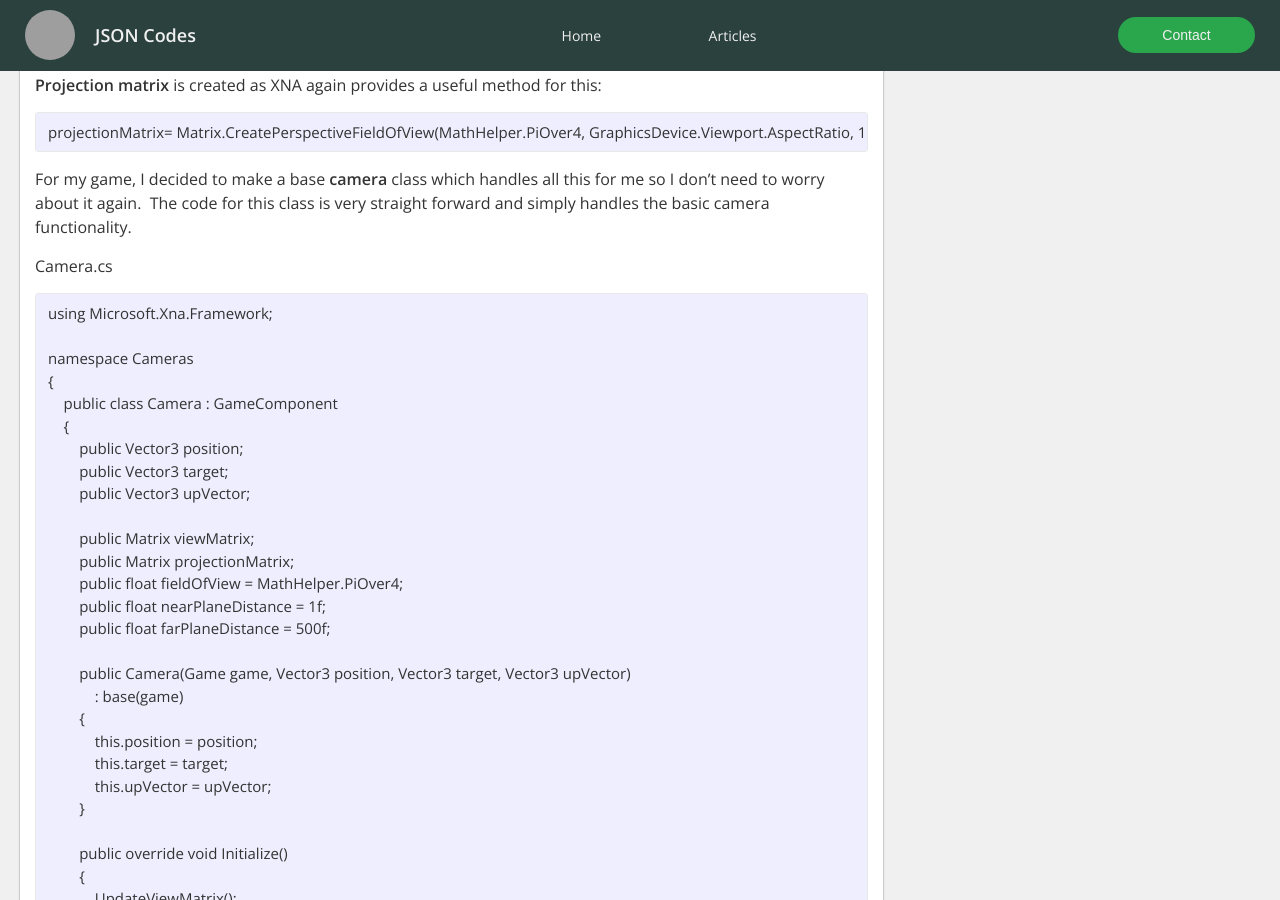
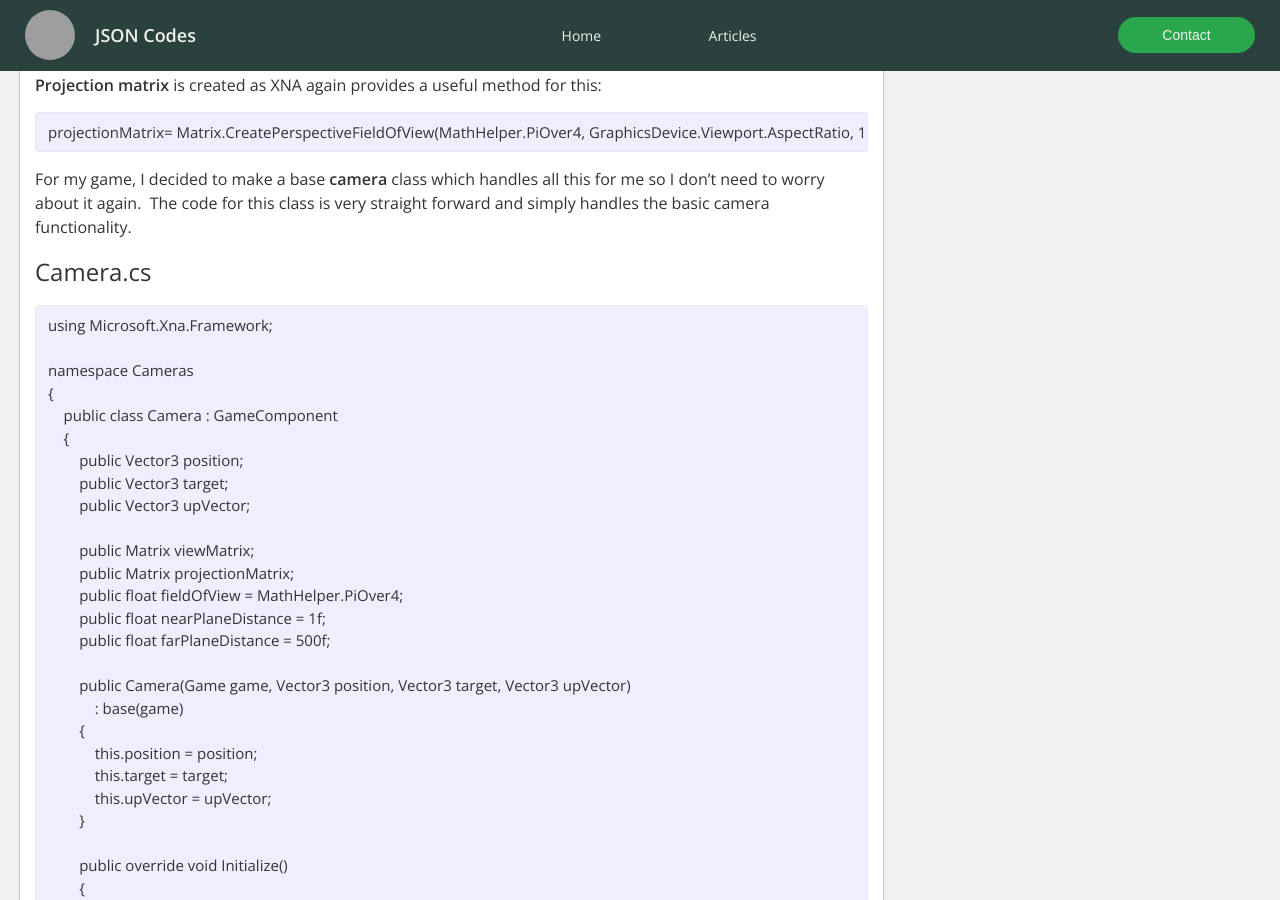
Before and after one commit to jsoncodes/jsoncodes.github.io, a Jekyll site: the page built from _posts/2009-08-27-xna-first-person-camera.markdown, in a window 1280 px wide and 900 px high, scrolled down 589 px. Built offline with Jekyll 4.4.1, drawn with Linux system fonts in a browser that asks for light colours; nearby versions of some CDN libraries; comment, search, counter and statistics services are not loaded; grey boxes are pictures that could not be loaded.

```diff
--- a/_posts/2009-08-27-xna-first-person-camera.markdown
+++ b/_posts/2009-08-27-xna-first-person-camera.markdown
@@ -32,7 +32,7 @@ To create the **Projection matrix**, we need to know the angle of the field of v
 
 For my game, I decided to make a base **camera** class which handles all this for me so I don't need to worry about it again.  The code for this class is very straight forward and simply handles the basic camera functionality.
 
-Camera.cs
+### Camera.cs
 
 
     using Microsoft.Xna.Framework;
@@ -80,7 +80,7 @@ For this class, I have made all it's variables public for the purposes of this a
 
 All this class does is allow us to point the camera in one direction and does not have any built in functionality for movement so that is our next step.  So far, I've always found myself wanting to be able to move around and get a better look at what I'm currently working on, so for that reason my next step was to create a **first person camera**.  This was a bit trickier, however with a bit of playing around I was eventually able to get it working!  Following is the code for the class and then I will explain it a bit afterwards.
 
-FirstPersonCamera.cs
+### FirstPersonCamera.cs
 
 
     using Microsoft.Xna.Framework;
@@ -128,7 +128,7 @@ It is worth noting that if you are rotating in any possible combination of the x
 
 Lastly we will need a way to test our camera out so here is a small class I used for my testing; I'm not going to explain it as it's all fairly straight forward!
 
-Game1.cs
+### Game1.cs
 
 
     using Microsoft.Xna.Framework;
--- a/_posts/2010-05-16-mvvm-for-silverlight-windows-phone-7-app.markdown
+++ b/_posts/2010-05-16-mvvm-for-silverlight-windows-phone-7-app.markdown
@@ -83,9 +83,9 @@ Now we will create our **ViewModel** class called TweetViewModel.  The ViewMode
 
 
 
-[![image](/images/blog/MVVMforSilverlightWindowsPhone7App_E533/image_thumb_3.png)](/images/blog/MVVMforSilverlightWindowsPhone7App_E533/image_3.png) Next, I created the **View** for my application.  The View refers to all our visual elements and will bind to our ViewModel.  At this point, we can now use Blend's sample data feature to style our View without needing to write any code to download tweets.  This is a great feature for designing an application in Blend.  We can create our sample data from an existing class in our project but first we will need to build it from Blend's project menu.  Once it has been built, we can open the Data pane on the right-hand side, click the second button from the right, and then select "Create Sample Data from Class..." and then select our TweetViewModel class from the list.
+Next, I created the **View** for my application.  The View refers to all our visual elements and will bind to our ViewModel.  At this point, we can now use Blend's sample data feature to style our View without needing to write any code to download tweets.  This is a great feature for designing an application in Blend.  We can create our sample data from an existing class in our project but first we will need to build it from Blend's project menu.  Once it has been built, we can open the Data pane on the right-hand side, click the second button from the right, and then select "Create Sample Data from Class..." and then select our TweetViewModel class from the list.
 
-
+[![image](/images/blog/MVVMforSilverlightWindowsPhone7App_E533/image_thumb_3.png)](/images/blog/MVVMforSilverlightWindowsPhone7App_E533/image_3.png)
 
 
 In order to display our sample data, expand the TweetViewModel source and drag the Tweets collection to the controls LayoutRoot grid.  This will create a ListBox containing the sample data; reset it's margins to make it fill the entire grid.  You can now style the individual list items by editing the ListBox's ItemTemplate.
--- a/_posts/2010-11-11-2d-particle-system-for-xna.markdown
+++ b/_posts/2010-11-11-2d-particle-system-for-xna.markdown
@@ -84,4 +84,5 @@ To use the particle effect there are four steps:
 The Samples project that is bundled with the source code, demonstrates how to load and display a particle effect and since it’s pretty simple I’m not going to write about that process here.
 
 I’m happy for anyone to take this project and use it for free or tear it apart or whatever people do with things these days.  I would ask that if you do use it that you let me know and send me links to some videos that I can put up to show people what it can do.  Or if you make a particularly cool component that could be added or you want to assist with the project, I would be happy to add you as a developer on the project.
+
 _**See [http://jason-mitchell.com/game-development/supernova-particle-system-for-monogame/](http://jason-mitchell.com/game-development/supernova-particle-system-for-monogame/) for a newer version which has been updated to use MonoGame.**_
--- a/_posts/2010-11-30-duplex-wcf-services-over-http.markdown
+++ b/_posts/2010-11-30-duplex-wcf-services-over-http.markdown
@@ -45,7 +45,7 @@ To consume this service I created a class which implements the service’s callb
 Implementing the callback interface threw me a bit because I couldn’t use my interface defined in the services project (called IDataOutputCallback).  I tried to add a reference in my client project to my services project and used the interface from there and got the following exception when you try to consume the service:
 
 
-_The InstanceContext provided to the ChannelFactory contains a UserObject that does not implement the CallbackContractType 'ConsoleApplication1.ServiceReference1.IServiceWithCallbackCallback'._
+> _The InstanceContext provided to the ChannelFactory contains a UserObject that does not implement the CallbackContractType 'ConsoleApplication1.ServiceReference1.IServiceWithCallbackCallback'._
 
 
 This showed that by adding a new service reference, we not only get a proxy class generated but also a new callback interface with a different name to the original one.  This new name is of the format “&lt;ServiceContractName&gt;Callback” hence the confusing generated interface name in my exception above.
--- a/_posts/2012-01-07-xna-and-c-calling-datetime-now-is-expensive.markdown
+++ b/_posts/2012-01-07-xna-and-c-calling-datetime-now-is-expensive.markdown
@@ -5,6 +5,7 @@ layout: post
 slug: xna-and-c-calling-datetime-now-is-expensive
 title: 'XNA and C#: Calling DateTime.Now is Expensive'
 wordpress_id: 429
+published: false
 tags:
 - performance
 - xna
```
